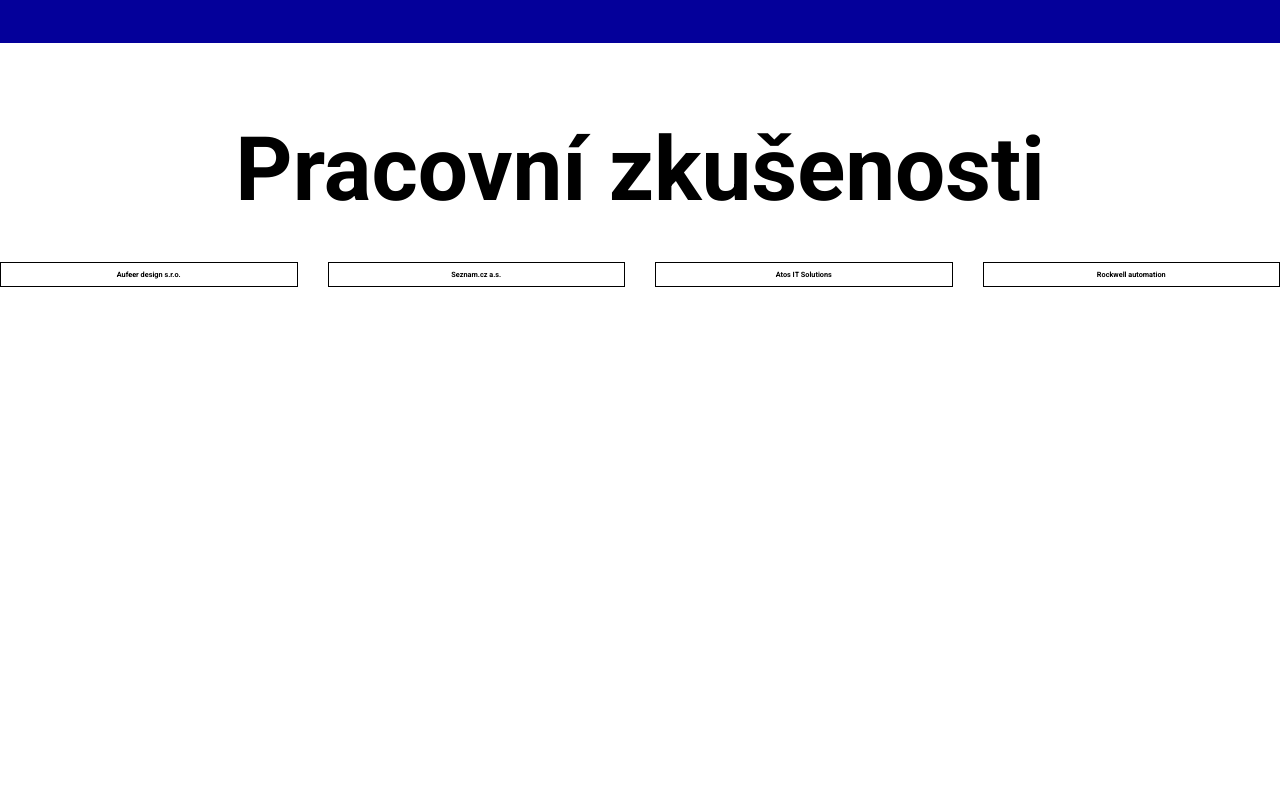
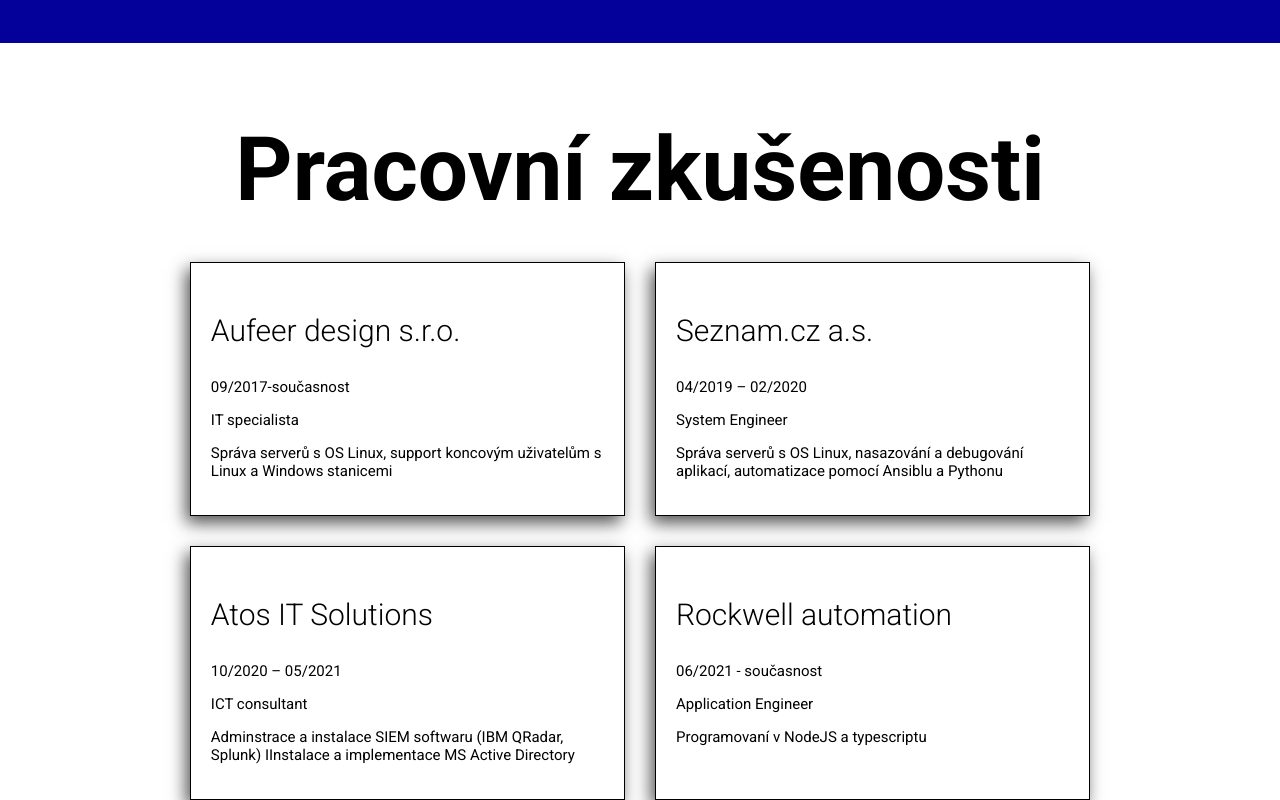
Before and after one commit to Tom1k98/my-cv, a Next.js app: page /cz in a window 1280 px wide. Shown: the part 1201-2001 px from the top of the page. Before the commit the page ends 1488 px from the top, so only its background shows below. Built offline with nearby package versions, Linux system fonts and the light colour scheme.

Commit message:
work experience done

```diff
--- a/componenets/Experience/Experience.js
+++ b/componenets/Experience/Experience.js
@@ -1,23 +1,26 @@
-import React from "react";
+import React, { useState, useEffect } from "react";
 import expStyles from "./Experience.module.scss";
 import { header, experiences } from "./experienceText";
 
 const Experience = ({ language }) => {
+  const [getHeader, setHeader] = useState();
+  const [getExperience, setExperiences] = useState([]);
+  useEffect(() => {
+    setHeader(language === "cz" ? header.cz : header.en);
+    setExperiences(language === "cz" ? experiences.cz : experiences.en);
+  }, [language]);
   return (
     <div name="experience" className={expStyles.experience}>
-      <h2>{language === "cz" ? header.cz : header.en}</h2>
+      <h2>{getHeader}</h2>
       <div className={expStyles.experienceflex}>
-        {language === "cz"
-          ? experiences.cz.map((exp) => (
-              <div>
-                <h3>{exp.title}</h3>
-              </div>
-            ))
-          : experience.en.map((exp) => (
-              <div>
-                <h3>{exp.title}</h3>
-              </div>
-            ))}
+        {getExperience.map((exp) => (
+          <div className={expStyles.content}>
+            <h3>{exp.title}</h3>
+            <p>{exp.date}</p>
+            <p>{exp.role}</p>
+            <p>{exp.description}</p>
+          </div>
+        ))}
       </div>
     </div>
   );
--- a/componenets/Experience/Experience.module.scss
+++ b/componenets/Experience/Experience.module.scss
@@ -3,13 +3,31 @@
   .experienceflex {
     display: flex;
     flex-direction: row;
-    flex-wrap: nowrap;
+    flex-wrap: wrap;
     justify-content: center;
     gap: 3rem;
 
-    div {
-      flex-basis: 100%;
+    .content {
+      flex: 0 0 34%;
       border: 1px solid black;
+      -webkit-box-shadow: -4px 7px 16px 0px rgba(0, 0, 0, 0.68);
+      box-shadow: -4px 7px 16px 0px rgba(0, 0, 0, 0.68);
+      text-align: left;
+      padding: 2rem;
+      h3 {
+        font-size: 3rem;
+        font-weight: 300;
+      }
+
+      p {
+        font-size: 1.5rem;
+      }
     }
   }
 }
+
+@media only screen and (max-width: 768px) {
+  .content {
+    flex: 0 0 100%;
+  }
+}
--- a/componenets/Experience/experienceText.js
+++ b/componenets/Experience/experienceText.js
@@ -23,7 +23,7 @@ export const experiences = {
       title: "Atos IT Solutions",
       date: "10/2020 – 05/2021",
       role: "ICT consultant",
-      dexcription:
+      description:
         "Administration and installation of SIEM systems (IBM QRadar, Splunk) Implementation of MS Active Directory Instalation of IBM ISIM",
     },
     {
@@ -52,7 +52,7 @@ export const experiences = {
       title: "Atos IT Solutions",
       date: "10/2020 – 05/2021",
       role: "ICT consultant",
-      dexcription:
+      description:
         "Adminstrace a instalace SIEM softwaru (IBM QRadar, Splunk) IInstalace a implementace MS Active Directory",
     },
     {
--- a/styles/globals.scss
+++ b/styles/globals.scss
@@ -4,7 +4,7 @@ body {
   padding: 0;
   margin: 0;
   font-family: "Roboto", sans-serif;
-  font-size: 62.5%;
+  font-size: 10px;
   scroll-behavior: smooth;
 }
 
```
